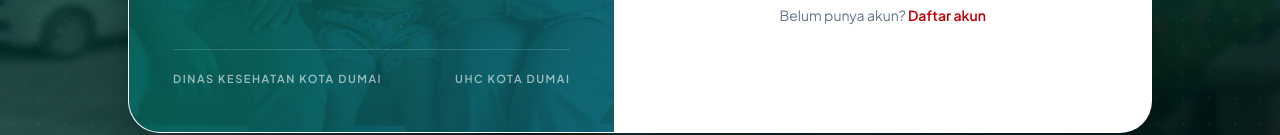
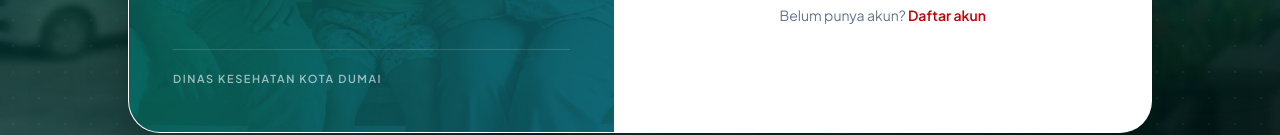
Before and after one commit to robbyaryasaputra/project-kp, a React (Vite) app: page /login in a window 1280 px wide. Shown: the part 682-817 px from the top of the page. Built offline with nearby package versions, Linux system fonts and the light colour scheme.

Commit message:
Regis1.2

```diff
--- a/src/pages/public/AuthPage.jsx
+++ b/src/pages/public/AuthPage.jsx
@@ -235,7 +235,7 @@ export default function AuthPage() {
             {/* Bottom Footer Stamp */}
             <div className="relative flex items-center justify-between border-t border-white/15 pt-5 text-[11px] font-semibold uppercase tracking-[0.14em] text-white/60">
               <span>Dinas Kesehatan Kota Dumai</span>
-              <span>UHC Kota Dumai</span>
+
             </div>
           </aside>
 
```
